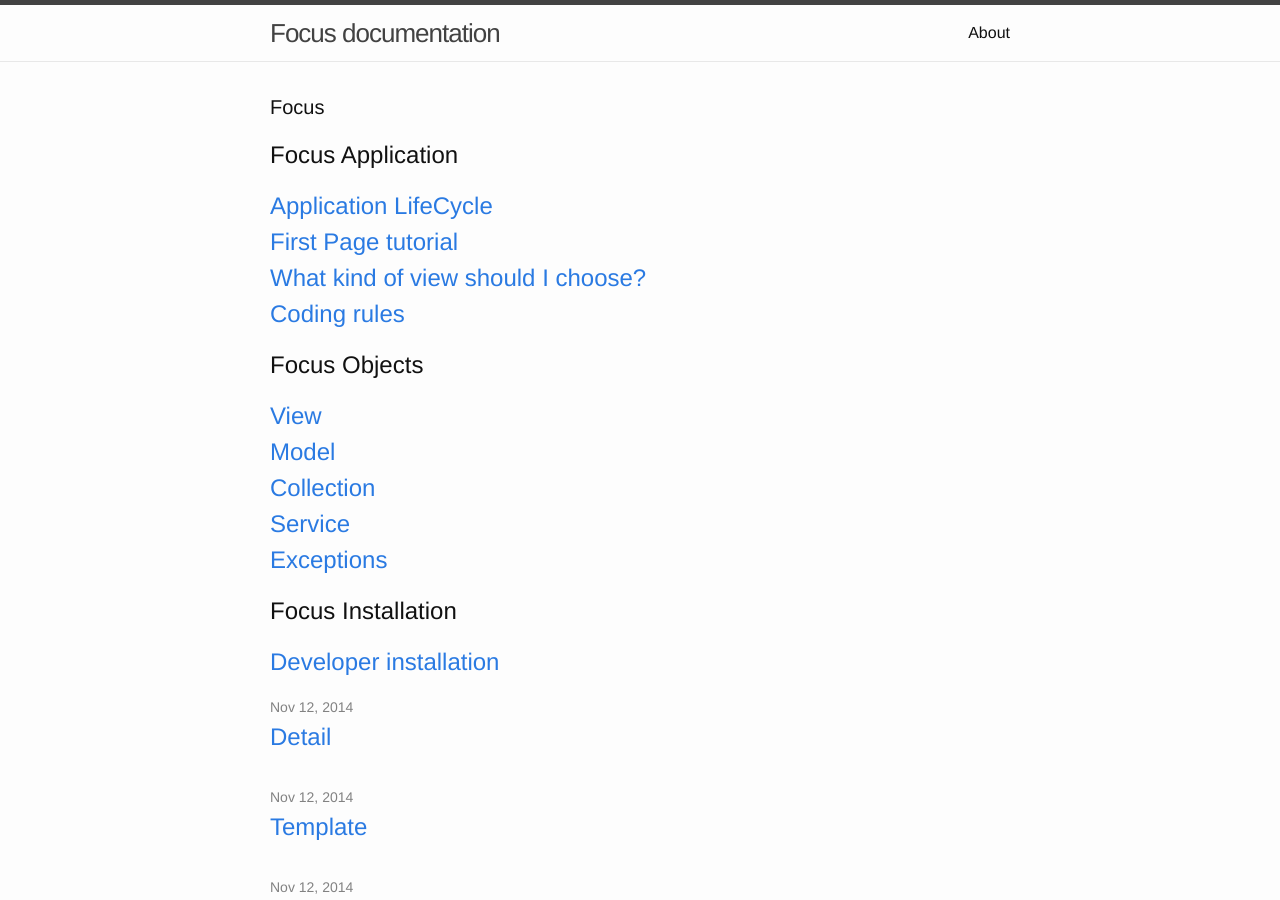
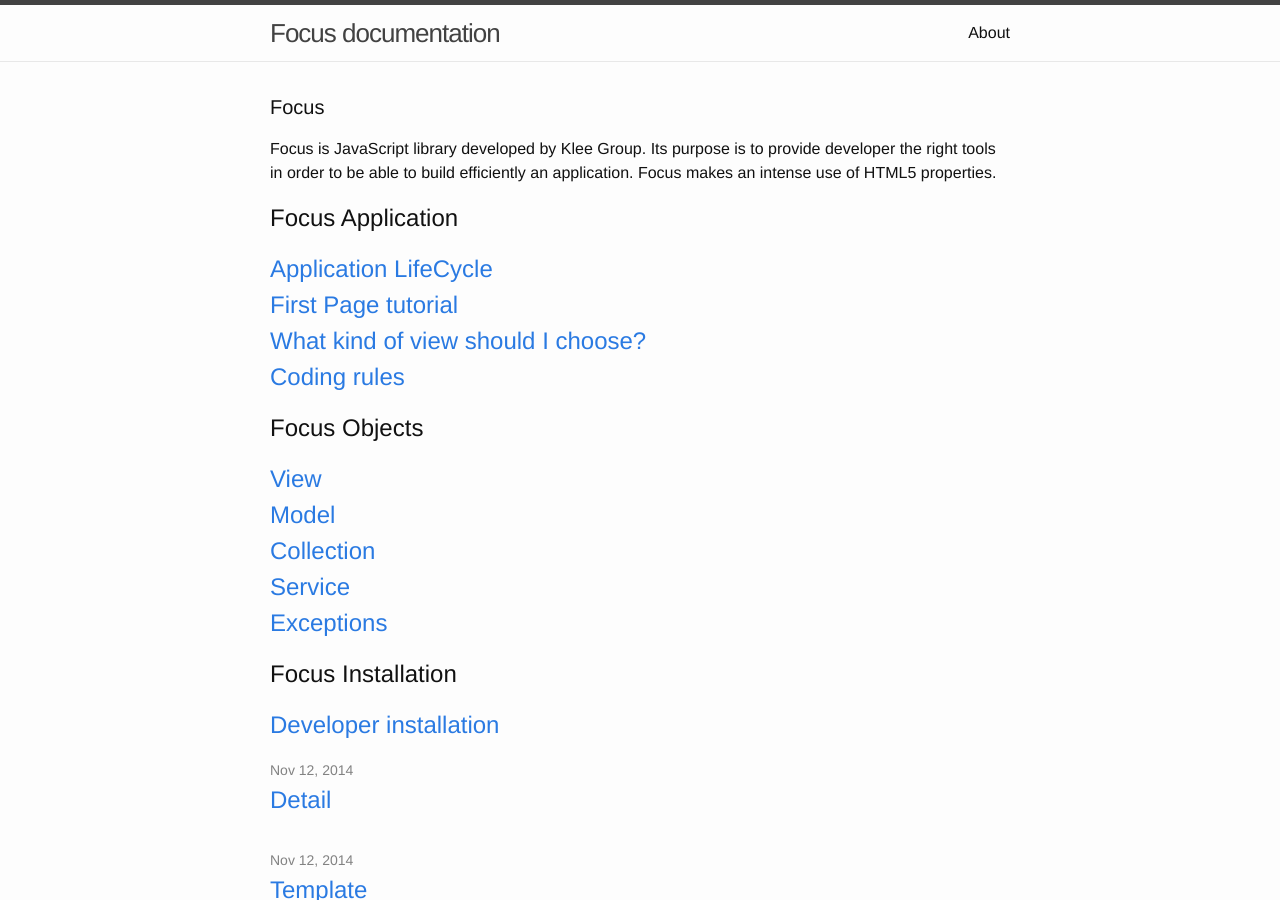
Before and after one commit to klee-contrib/focus-docs, a Jekyll site: the page built from index.html, in a window 1280 px wide and 900 px high. Built offline with Jekyll 4.4.1, drawn with Linux system fonts in a browser that asks for light colours.

Commit message:
Update focus part on index.

```diff
--- a/index.html
+++ b/index.html
@@ -5,7 +5,11 @@
 <div class="home">
 
   <h1 class="page-heading">Focus</h1>
-
+  <p>
+    Focus is JavaScript library developed by Klee Group.
+    Its purpose is to provide developer the right tools in order to be able to build efficiently an application.
+    Focus makes an intense use of HTML5 properties.
+  </p>
   <h2>Focus Application</h2>
   <ul class="post-list">
     <a class="post-link" href="/focus-docs/jekyll/update/2014/11/12/application-lifecycle.html">Application LifeCycle</a>
```
